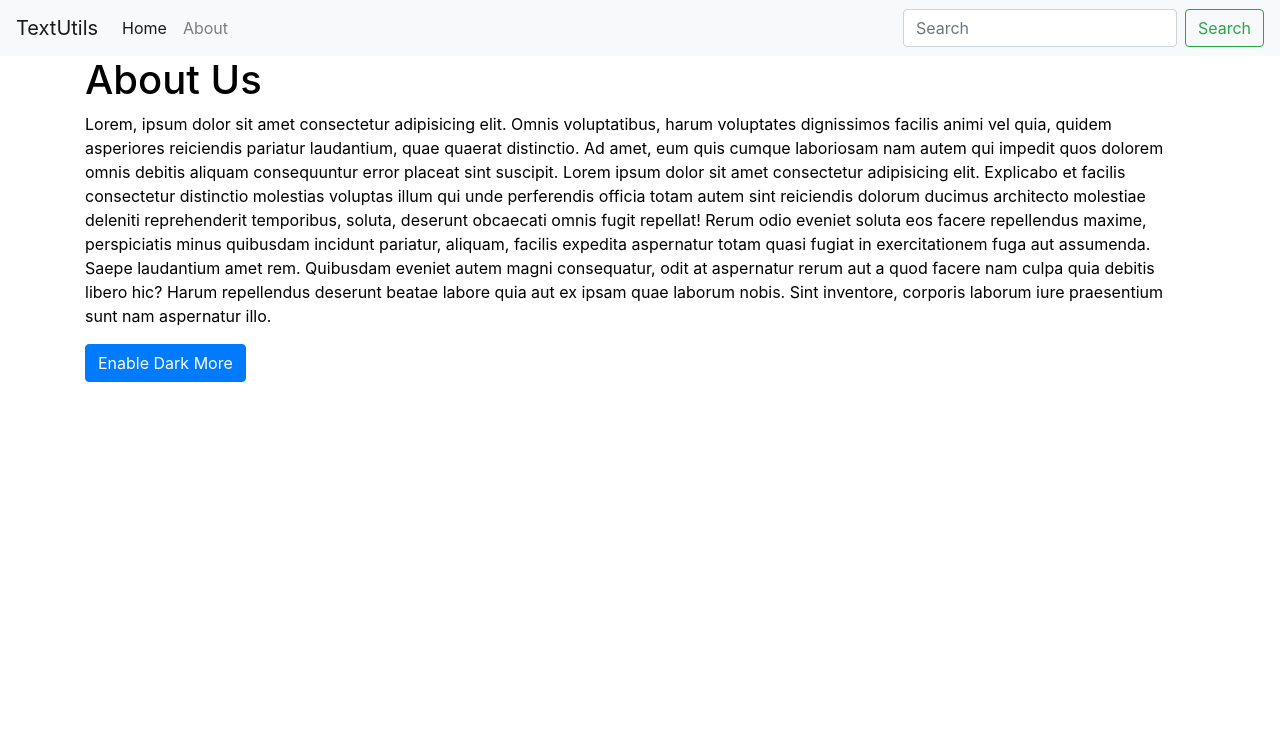
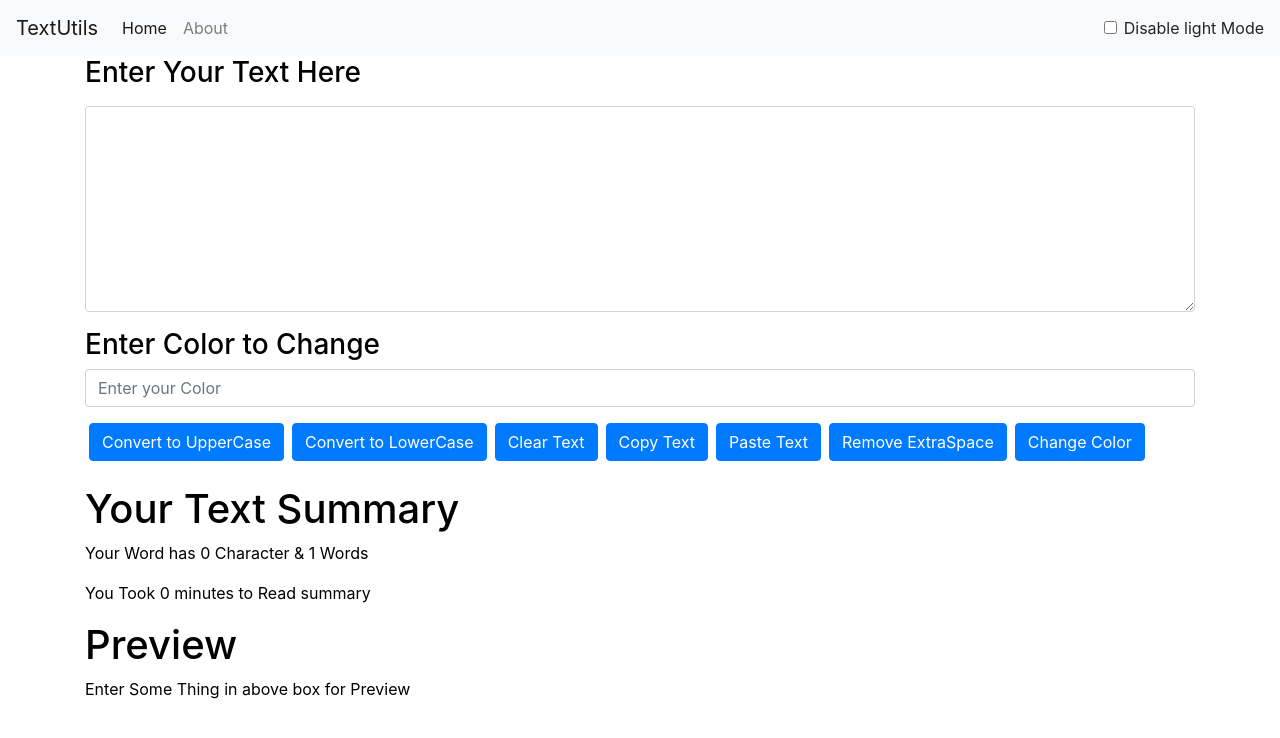
Before and after one commit to ShivamSehgal01/MyTextTools, a React (Create React App) app: page / in a window 1280 px wide. Shown: the top 738 px of the page. Built offline with nearby package versions, Linux system fonts and the light colour scheme.

Commit message:
Improving dark Mode - 12

```diff
--- a/src/App.js
+++ b/src/App.js
@@ -1,15 +1,30 @@
 // import logo from './logo.svg';
 import "./App.css";
-import About from "./components/About";
+// import About from "./components/About";
 import Navbar from "./components/Navbar";
-// import TextForm from "./components/TextForm";
+import TextForm from "./components/TextForm";
+import React, { useState } from "react";
 
 function App() {
+  const [mode, setMode] = useState("light");
+  // document.body.style.backgroundColor = "black";
+
+  const toggleMode = () => {
+    if (mode === "light") {
+      setMode("dark");
+      document.body.style.backgroundColor = "black";
+      document.body.style.color = "white";
+    } else {
+      setMode("light");
+      document.body.style.backgroundColor = "white";
+      document.body.style.color = "black";
+    }
+  };
   return (
     <>
-      <Navbar heading="TextUtils" />
-      {/* <TextForm heading="Enter Your Text Here" /> */}
-      <About />
+      <Navbar heading="TextUtils" mode={mode} toggleMode={toggleMode} />
+      <TextForm heading="Enter Your Text Here" mode={mode} />
+      {/* <About /> */}
     </>
   );
 }
--- a/src/components/About.js
+++ b/src/components/About.js
@@ -2,7 +2,7 @@
 
 export default function About() {
   const toggleDarkMode = () => {
-    if (color.color == "white") {
+    if (color.color === "white") {
       console.log("Disable dark Mode");
       setColor({
         backgroundColor: "white",
--- a/src/components/Navbar.js
+++ b/src/components/Navbar.js
@@ -5,7 +5,8 @@
   return (
     <>
       <div>
-        <nav className="navbar navbar-expand-lg navbar-light bg-light">
+        <nav
+          className={`navbar navbar-expand-lg navbar-${props.mode} bg-${props.mode}`}>
           <a className="navbar-brand" href="/">
             {props.heading}
           </a>
@@ -33,7 +34,7 @@
                 </a>
               </li>
             </ul>
-            <form className="form-inline my-2 my-lg-0">
+            {/* <form className="form-inline my-2 my-lg-0">
               <input
                 className="form-control mr-sm-2"
                 type="search"
@@ -42,10 +43,25 @@
               />
               <button
                 className="btn btn-outline-success my-2 my-sm-0"
-                type="submit">
-                Search
+                type="submit"
+                onClick={props.toggleMode}>
+                Disable {props.mode} Mode
               </button>
-            </form>
+            </form> */}
+            <div className="form-check form-switch">
+              <input
+                className="form-check-input"
+                onClick={props.toggleMode}
+                type="checkbox"
+                role="switch"
+                id="flexSwitchCheckDefault"
+              />
+              <label
+                className="form-check-label"
+                htmlFor="flexSwitchCheckDefault">
+                Disable {props.mode} Mode
+              </label>
+            </div>
           </div>
         </nav>
       </div>
--- a/src/components/TextForm.js
+++ b/src/components/TextForm.js
@@ -69,7 +69,9 @@
   //   setText("Hey New Text"); // Change State
   return (
     <>
-      <div className="container">
+      <div
+        className="container"
+        style={{ color: props.mode === "dark" ? "white" : "black" }}>
         <div className="mb-3">
           <label htmlFor="mybox" className="form-label">
             <h3>{props.heading}</h3>
@@ -79,6 +81,10 @@
             value={text}
             id="mybox"
             onChange={handleOnChange}
+            style={{
+              backgroundColor: props.mode === "dark" ? "black" : "white",
+              color: props.mode === "dark" ? "white" : "black",
+            }}
             rows="8"></textarea>
         </div>
 
@@ -89,6 +95,10 @@
           id="changeColor"
           value={color}
           className="form-control mt-2 mb-3"
+          style={{
+            backgroundColor: props.mode === "dark" ? "black" : "white",
+            color: props.mode === "dark" ? "white" : "black",
+          }}
           onChange={handleOnColor}
         />
 
@@ -115,7 +125,9 @@
         </div>
       </div>
 
-      <div className="container my-4">
+      <div
+        className="container my-4"
+        style={{ color: props.mode === "dark" ? "white" : "black" }}>
         <h1>Your Text Summary</h1>
         <p>
           Your Word has {text.length} Character & {text.split(" ").length} Words
```
